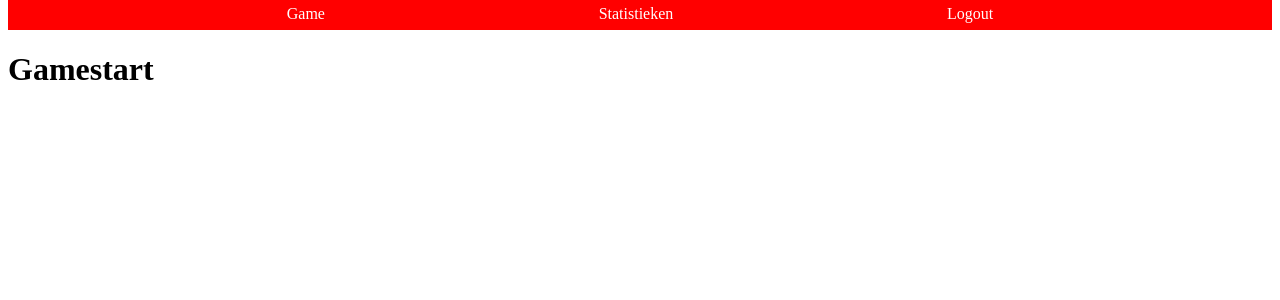
After one commit to Jeroen-van-der-Poel/Python-Mastermind, a Flask app: page /gamestart/ in a window 1280 px wide. The commit adds this page. Shown: the top 300 px of the page. Run offline with Flask 2, Linux system fonts and the light colour scheme; a user stored in the database is signed in.

Commit message:
game start

```diff
--- a/MasterMind/App.py
+++ b/MasterMind/App.py
@@ -17,11 +17,11 @@ def home():
 @app.route('/login/', methods=['GET', 'POST'])
 def login():
     if 'player' in session:
-        return render_template('game.html')
+        return render_template('gamestart.html')
     if request.method == 'POST':
         username = request.form['user']
         Player(username)
-        return render_template('game.html')
+        return render_template('gamestart.html')
     return render_template('login.html')
 
 @app.route('/logout/')
@@ -30,10 +30,10 @@ def logout():
         session.clear()
     return render_template('login.html')
 
-@app.route('/game/', methods=['GET', 'POST'])
+@app.route('/gamestart/', methods=['GET', 'POST'])
 def game():
     if 'player' in session:
-        return render_template('game.html')
+        return render_template('gamestart.html')
     return render_template('login.html')
 
 if __name__ == '__main__':
--- a/MasterMind/static/index.css
+++ b/MasterMind/static/index.css
@@ -1,3 +1,8 @@
+html, body {
+    margin-top: 0;
+    padding-top: 0;
+}
+
 main {
     display: flex;
     align-self: center;
--- /dev/null
+++ b/MasterMind/templates/gamestart.html
@@ -0,0 +1,7 @@
+{% extends "layout.html" %}
+
+{% block title %}<h1>Gamestart</h1>{% endblock %}
+
+{% block body %}
+
+{% endblock %}
--- a/MasterMind/templates/layout.html
+++ b/MasterMind/templates/layout.html
@@ -8,7 +8,7 @@
 <body>
     <nav>
         <ul>
-            <li><a href="/game/">Game</a></li>
+            <li><a href="/gamestart/">Game</a></li>
             <li><a href="/statistics/">Statistieken</a></li>
             {% if session.player %}
                 <li><a href="/logout/">Logout</a></li>
```
Also changed, not shown: MasterMind/MasterMind.db.
